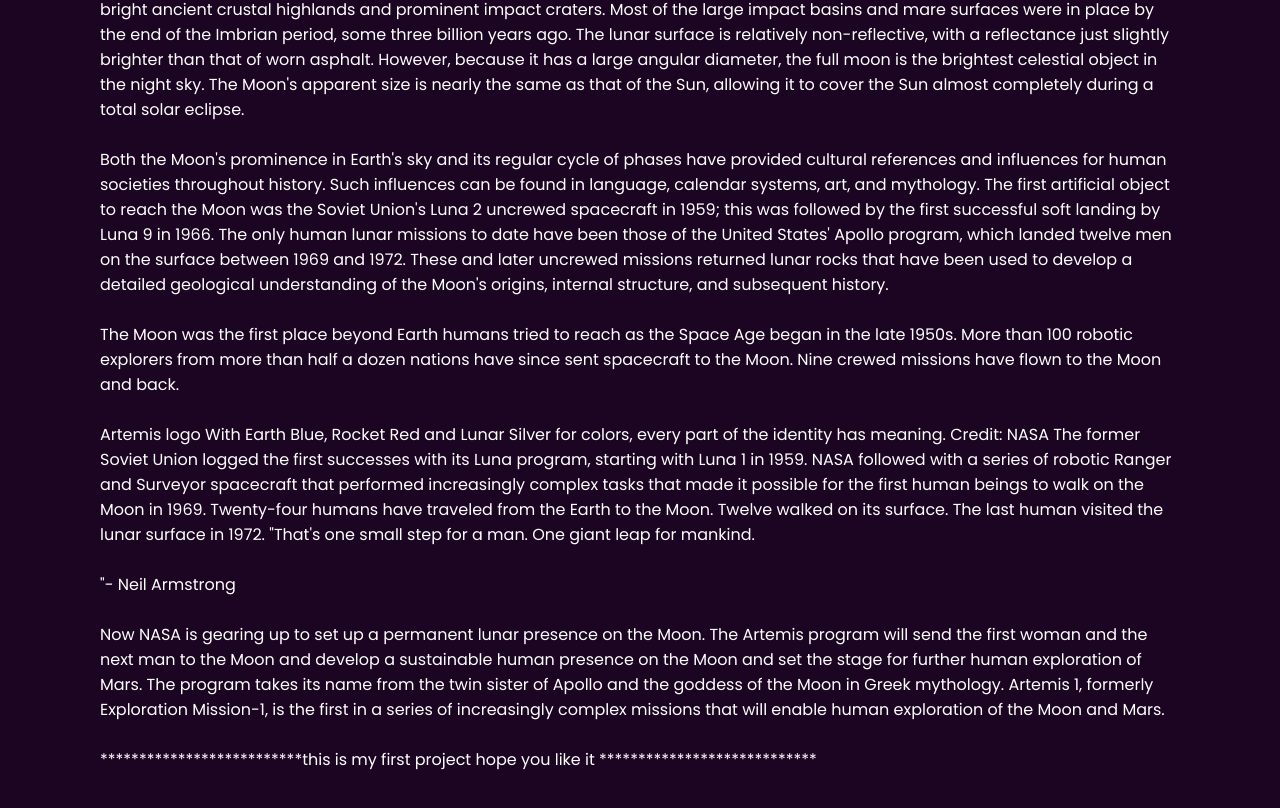
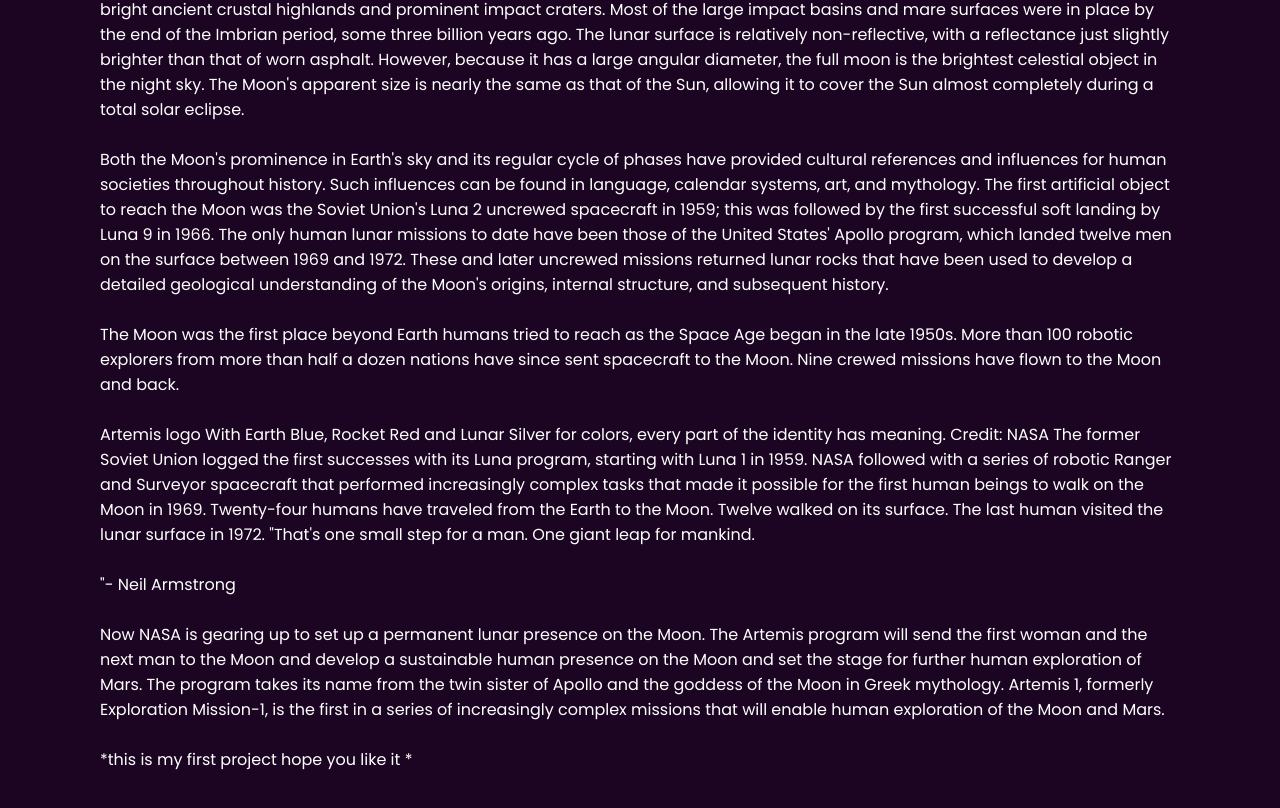
Before and after one commit to Nandukumar-koribilli/nandukumar, a plain HTML site: page parallax scrolling website/index.html in a window 1280 px wide. Shown: the part 1448-2256 px from the top of the page. Drawn offline with Linux system fonts and the light colour scheme.

Commit message:
Update index.html

```diff
--- a/parallax scrolling website/index.html
+++ b/parallax scrolling website/index.html
@@ -38,7 +38,7 @@
                Now NASA is gearing up to set up a permanent lunar presence on the Moon. The Artemis program will send the first woman and the next man to the Moon and develop a sustainable human presence on the Moon and set the stage for further human exploration of Mars.
                The program takes its name from the twin sister of Apollo and the goddess of the Moon in Greek mythology. Artemis 1, formerly Exploration Mission-1, is the first in a series of increasingly complex missions that will enable human exploration of the Moon and Mars.
                <br></br>
-                               **************************this is my first project hope you like it ****************************
+                                              <p>*this is my first project hope you like it *</p>
              </p>
         </div>
 
```
